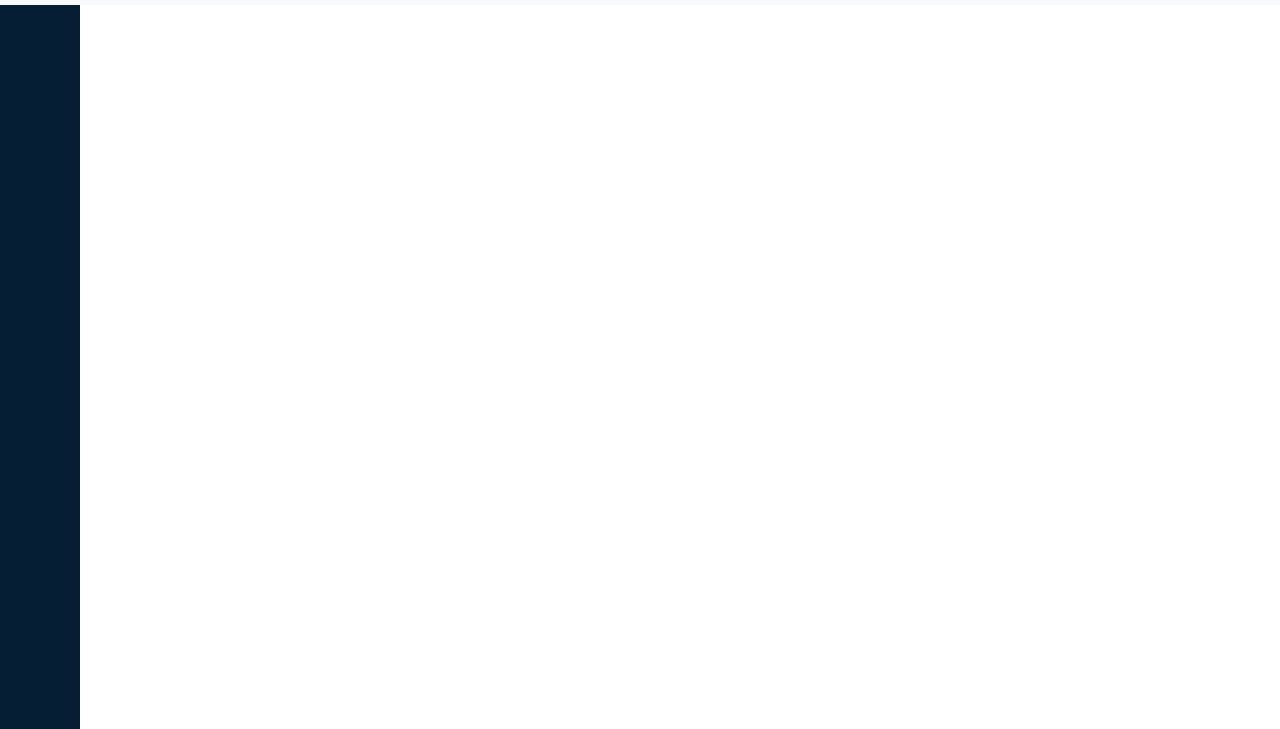
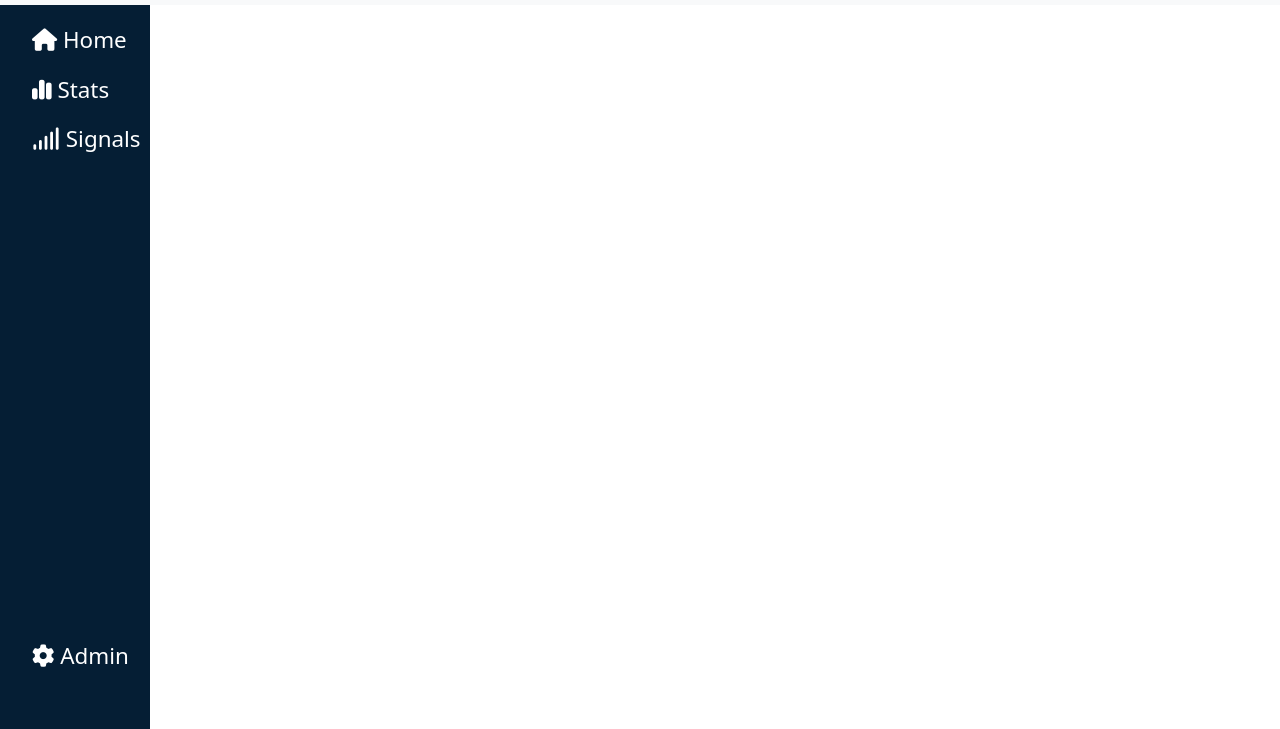
Before and after one commit to Ant0C/html-css-bootstrap-dashboard, a plain HTML site: page index.html in a window 1280 px wide. Shown: the part 71-800 px from the top of the page. Drawn offline with nearby package versions, Linux system fonts and the light colour scheme.

Commit message:
FEAT added content and qury menu

```diff
--- a/css/app.css
+++ b/css/app.css
@@ -66,6 +66,16 @@ a{
     border: none;
 }
 
+/* MENU BAR */
+
+.viewport_menu li{
+    font-size: 1.4rem;
+}
+
+.text_menu_icon{
+    display: none;
+}
+
 @media (min-width: 576px) {
 
 }
@@ -80,6 +90,16 @@ a{
     .icon_nav{
         display: block;
     }
+
+    .viewport_menu{
+        flex-basis: 150px;
+    }
+
+    .menu_icon,.text_menu_icon{
+        display: inline-block;
+    }
+
+
 }
 
 
--- a/index.html
+++ b/index.html
@@ -43,8 +43,25 @@
 
     <div class="viewport_main">
 
-        <aside class="viewport_menu">
-
+        <aside class="viewport_menu py-4 text-white">
+            <ul class="row flex-column row-cols-1">
+                <li class="col-12 menu_icon">
+                    <i class="fa-solid fa-house"></i>
+                    <p class="text_menu_icon">Home</p>
+                </li>
+                <li class="col-12 menu_icon">
+                    <i class="fa-solid fa-chart-simple"></i>
+                    <p class="text_menu_icon">Stats</p>
+                </li>
+                <li class="col-12 mb-auto menu_icon">
+                    <i class="fa-solid fa-signal"></i>
+                    <p class="text_menu_icon">Signals</p>
+                </li>
+                <li class="col-12 menu_icon">
+                    <i class="fa-solid fa-gear"></i>
+                    <p class="text_menu_icon">Admin</p>
+                </li>
+            </ul>
         </aside>
 
         <main class="viewport_page">
```
